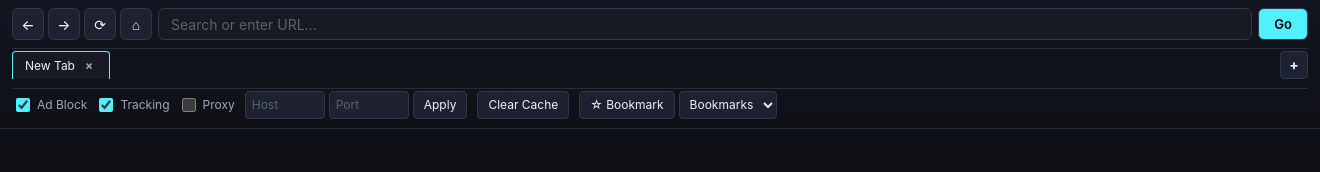
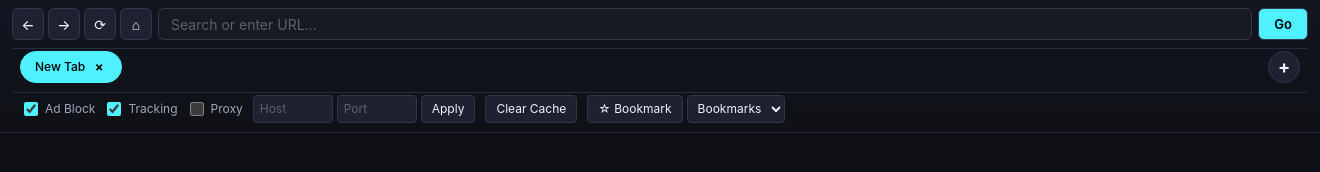
Before and after one commit to einfachduncan/Me-Browser, an Electron app: page index.html in a window 1320 px wide. Drawn offline with Linux system fonts and the light colour scheme; no server answers.

Commit message:
Make tabs rounded with accent color on active

```diff
--- a/styles.css
+++ b/styles.css
@@ -143,15 +143,16 @@ body {
 .tabs-bar {
   display: flex;
   align-items: center;
-  gap: 4px;
-  height: 32px;
+  gap: 6px;
+  height: 36px;
   border-top: 1px solid #262b3d;
   overflow: hidden;
+  padding: 0 8px;
 }
 
 .tabs-container {
   display: flex;
-  gap: 4px;
+  gap: 6px;
   flex: 1;
   overflow-x: auto;
   overflow-y: hidden;
@@ -174,11 +175,10 @@ body {
   display: flex;
   align-items: center;
   gap: 6px;
-  height: 28px;
-  padding: 0 12px;
-  border-radius: 4px 4px 0 0;
+  height: 32px;
+  padding: 0 14px;
+  border-radius: 16px;
   border: 1px solid #30374d;
-  border-bottom: none;
   background: var(--surface-alt);
   color: var(--muted);
   font-size: 12px;
@@ -192,13 +192,14 @@ body {
 .tab:hover {
   background: #252d3f;
   color: var(--text);
+  border-color: #404d66;
 }
 
 .tab.active {
-  background: var(--surface);
-  color: var(--text);
+  background: var(--accent);
+  color: #000;
   border-color: var(--accent);
-  border-bottom-color: var(--surface);
+  font-weight: 500;
 }
 
 .tab-title {
@@ -213,11 +214,11 @@ body {
   height: 16px;
   border: none;
   background: none;
-  color: var(--muted);
+  color: currentColor;
   cursor: pointer;
-  font-size: 12px;
+  font-size: 13px;
   font-weight: bold;
-  transition: color 0.2s ease;
+  transition: transform 0.2s ease;
   padding: 0;
   display: flex;
   align-items: center;
@@ -226,27 +227,31 @@ body {
 }
 
 .tab-close:hover {
-  color: var(--accent);
+  transform: scale(1.2);
 }
 
 .new-tab-btn {
-  width: 28px;
-  height: 28px;
+  width: 32px;
+  height: 32px;
   padding: 0;
-  border-radius: 4px;
+  border-radius: 50%;
   border: 1px solid #30374d;
   background: var(--surface-alt);
   color: var(--text);
   cursor: pointer;
-  font-size: 14px;
+  font-size: 18px;
   font-weight: bold;
   transition: all 0.2s ease;
   flex-shrink: 0;
+  display: flex;
+  align-items: center;
+  justify-content: center;
 }
 
 .new-tab-btn:hover {
   border-color: var(--accent);
   background: #252d3f;
+  color: var(--accent);
 }
 
 .settings-bar {
@@ -257,6 +262,7 @@ body {
   flex-wrap: nowrap;
   overflow-x: auto;
   border-top: 1px solid #262b3d;
+  padding: 0 8px;
 }
 
 .settings-group {
```
